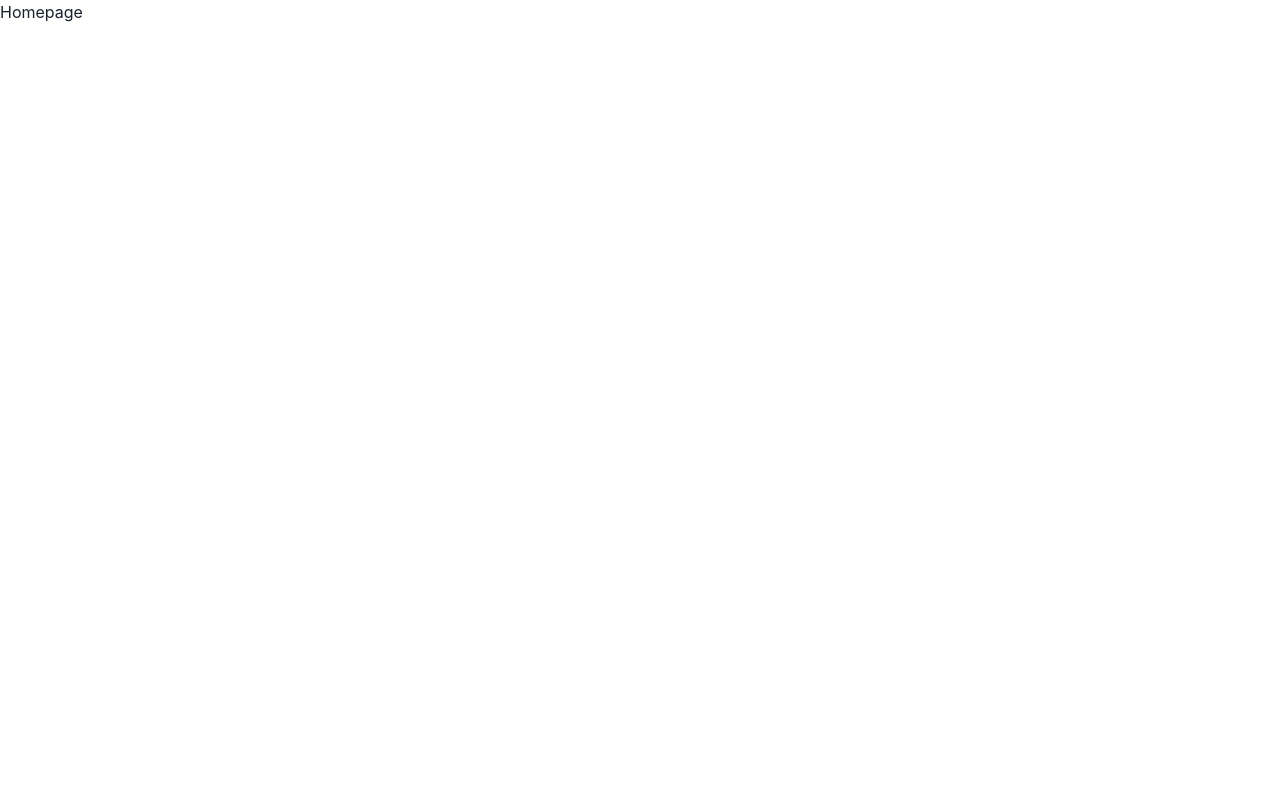
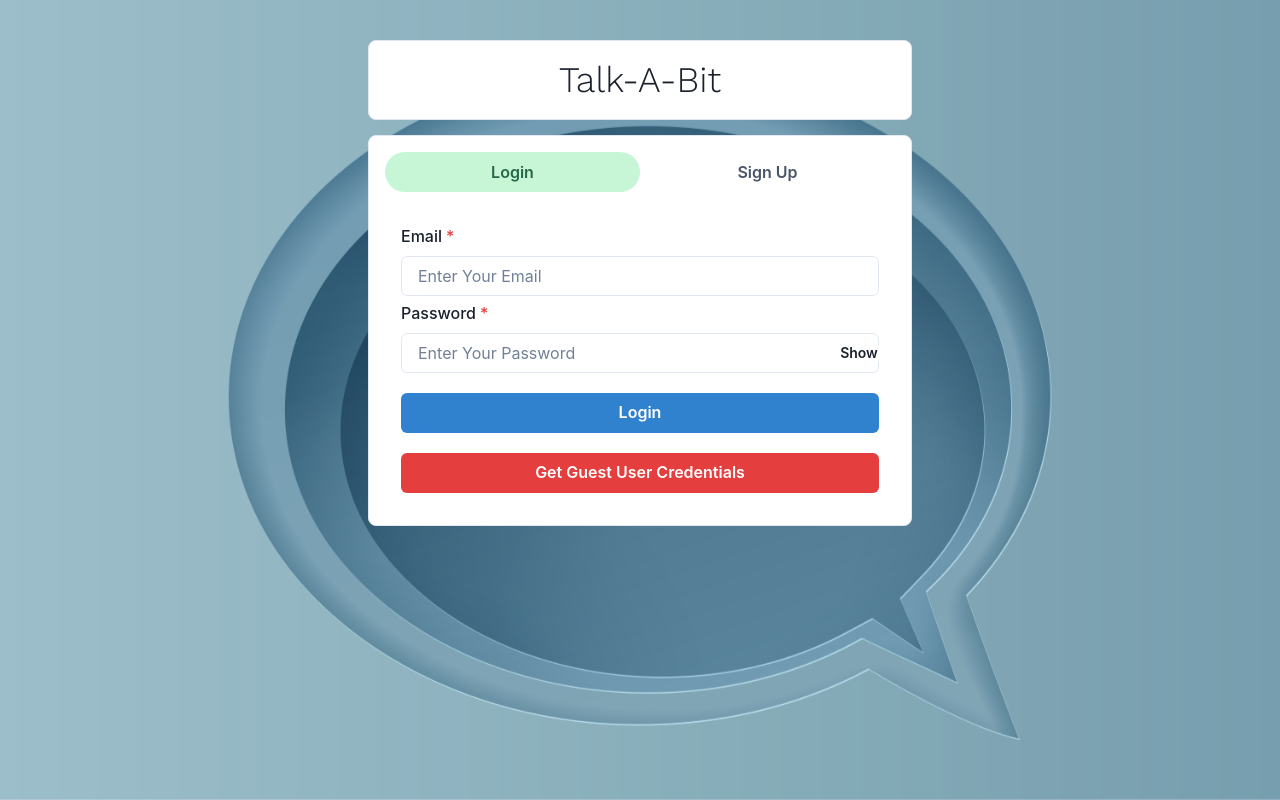
Before and after one commit to nihal866/Talk-A-Bit, a React (Create React App) app in the folder frontend/: page / in a window 1280 px wide. Built offline with nearby package versions, Linux system fonts and the light colour scheme.

Commit message:
Completed login and signup page

```diff
--- a/frontend/src/App.css
+++ b/frontend/src/App.css
@@ -0,0 +1,11 @@
+@import url('https://fonts.googleapis.com/css2?family=Work+Sans:wght@300&display=swap');
+
+.App{
+    min-height: 100vh;
+    display: flex;
+    background-image: url('./background.png');
+    background-repeat: no-repeat;
+    background-attachment: fixed;
+    background-size: cover;
+    background-position: center;
+}
--- a/frontend/src/Pages/Homepage.js
+++ b/frontend/src/Pages/Homepage.js
@@ -1,9 +1,43 @@
-import React from 'react'
+import React from "react";
+import { Container, Box, Text, Tab, TabList, TabPanel, TabPanels, Tabs } from "@chakra-ui/react";
+import Login from '../components/Authentication/Login';
+import Signup from "../components/Authentication/Signup";
 
 const Homepage = () => {
   return (
-    <div>Homepage</div>
-  )
-}
+    <Container maxW="xl" centerContent>
+      <Box
+        d="flex"
+        justifyContent="center"
+        p={3}
+        bg="white"
+        w="100%"
+        m="40px 0 15px 0"
+        borderRadius="lg"
+        borderWidth="1px"
+      >
+        <Text textAlign="center" fontSize="4xl" fontFamily="work sans">
+          Talk-A-Bit
+        </Text>
+      </Box>
+      <Box bg="white" w="100%" p={4} borderRadius="lg" borderWidth="1px">
+        <Tabs isFitted variant="soft-rounded" colorScheme="green">
+          <TabList mb="1em">
+            <Tab>Login</Tab>
+            <Tab>Sign Up</Tab>
+          </TabList>
+          <TabPanels>
+            <TabPanel>
+              <Login />
+            </TabPanel>
+            <TabPanel>
+              <Signup />
+            </TabPanel>
+          </TabPanels>
+        </Tabs>
+      </Box>
+    </Container>
+  );
+};
 
-export default Homepage
+export default Homepage;
--- /dev/null
+++ b/frontend/src/components/Authentication/Login.js
@@ -0,0 +1,68 @@
+import React, { useState } from 'react';
+import {
+  Button,
+  FormControl,
+  FormLabel,
+  Input,
+  InputGroup,
+  InputRightElement,
+  VStack,
+} from "@chakra-ui/react";
+
+const Login = () => {
+  const [show, setShow] = useState(false);
+  const [email, setEmail] = useState();
+  const [password, setPassword] = useState();
+
+  const handleClick = () => setShow(!show);
+  const submitHandler = () => {};
+
+  return (
+    <VStack spacing="5px">
+      <FormControl id="email" isRequired>
+        <FormLabel>Email</FormLabel>
+        <Input
+          placeholder="Enter Your Email"
+          onChange={(e) => setEmail(e.target.value)}
+        />
+      </FormControl>
+      <FormControl id="password" isRequired>
+        <FormLabel>Password</FormLabel>
+        <InputGroup>
+          <Input
+            type={show ? "text" : "password"}
+            placeholder="Enter Your Password"
+            onChange={(e) => setPassword(e.target.value)}
+          />
+          <InputRightElement>
+            <Button h="1.5rem" size="sm" bgColor="white" onClick={handleClick}>
+              {show ? "Hide" : "Show"}
+            </Button>
+          </InputRightElement>
+        </InputGroup>
+      </FormControl>
+      <Button
+        colorScheme="blue"
+        width="100%"
+        style={{ marginTop: 15 }}
+        onClick={submitHandler}
+      >
+        Login
+      </Button>
+      <Button
+        colorScheme="red"
+        variant='solid'
+        width="100%"
+        style={{ marginTop: 15 }}
+        onClick={() => {
+            setEmail('guest@example.com');
+            setPassword('123456');
+        }}
+      >
+        Get Guest User Credentials
+      </Button>
+    </VStack>
+  );
+}
+
+export default Login
--- /dev/null
+++ b/frontend/src/components/Authentication/Signup.js
@@ -0,0 +1,91 @@
+import {
+  Button,
+  FormControl,
+  FormLabel,
+  Input,
+  InputGroup,
+  InputRightElement,
+  VStack,
+} from "@chakra-ui/react";
+import React, { useState } from "react";
+
+const Signup = () => {
+  const [show, setShow] = useState(false);
+  const [name, setName] = useState();
+  const [email, setEmail] = useState();
+  const [password, setPassword] = useState();
+  const [confirmPassword, setConfirmPassword] = useState();
+  const [pic, setPic] = useState();
+
+  const handleClick = () => setShow(!show);
+  const postDetails = (pics) => {};
+  const submitHandler = () => {};
+
+  return (
+    <VStack spacing="5px">
+      <FormControl id="first-name" isRequired>
+        <FormLabel>Name</FormLabel>
+        <Input
+          placeholder="Enter Your Name"
+          onChange={(e) => setName(e.target.value)}
+        />
+      </FormControl>
+      <FormControl id="email" isRequired>
+        <FormLabel>Email</FormLabel>
+        <Input
+          placeholder="Enter Your Email"
+          onChange={(e) => setEmail(e.target.value)}
+        />
+      </FormControl>
+      <FormControl id="password" isRequired>
+        <FormLabel>Password</FormLabel>
+        <InputGroup>
+          <Input
+            type={show ? "text" : "password"}
+            placeholder="Enter Your Password"
+            onChange={(e) => setPassword(e.target.value)}
+          />
+          <InputRightElement>
+            <Button h="1.5rem" size="sm" bgColor="white" onClick={handleClick}>
+              {show ? "Hide" : "Show"}
+            </Button>
+          </InputRightElement>
+        </InputGroup>
+      </FormControl>
+      <FormControl id="confirm-password" isRequired>
+        <FormLabel>Confirm Password</FormLabel>
+        <InputGroup>
+          <Input
+            type={show ? "text" : "password"}
+            placeholder="Enter Your Password Again"
+            onChange={(e) => setConfirmPassword(e.target.value)}
+          />
+          <InputRightElement>
+            <Button h="1.5rem" size="sm" bgColor="white" onClick={handleClick}>
+              {show ? "Hide" : "Show"}
+            </Button>
+          </InputRightElement>
+        </InputGroup>
+      </FormControl>
+      <FormControl id="pic" isRequired>
+        <FormLabel>Upload Your Picture</FormLabel>
+        <Input
+          type="file"
+          p={1.5}
+          accept="image/*"
+          onChange={(e) => postDetails(e.target.files[0])}
+        />
+      </FormControl>
+      <Button
+        colorScheme="blue"
+        width="100%"
+        style={{ marginTop: 15 }}
+        onClick={submitHandler}
+      >
+        Sign Up
+      </Button>
+    </VStack>
+  );
+};
+
+export default Signup;
```
Also changed, not shown: frontend/src/background.png (added).
